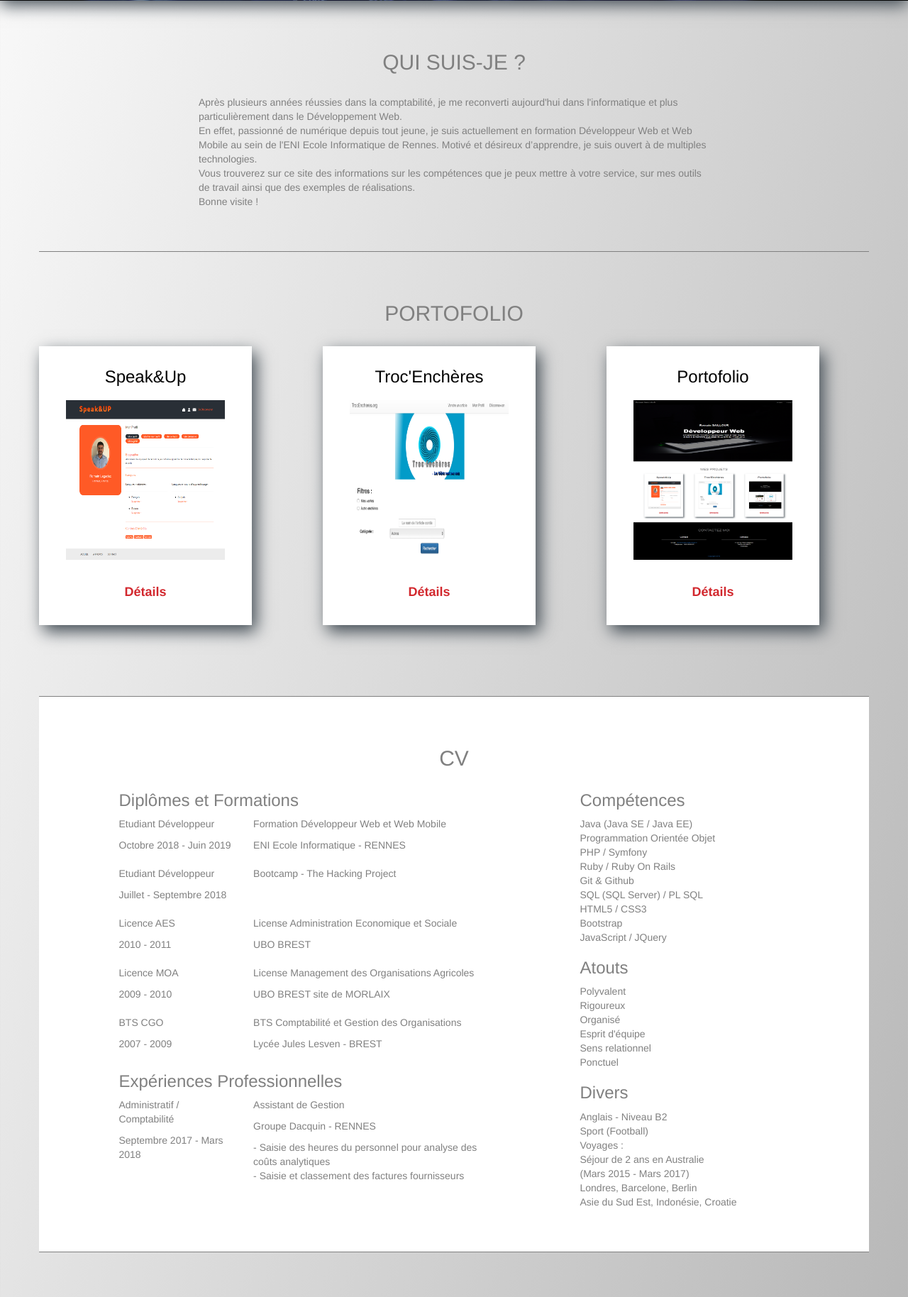
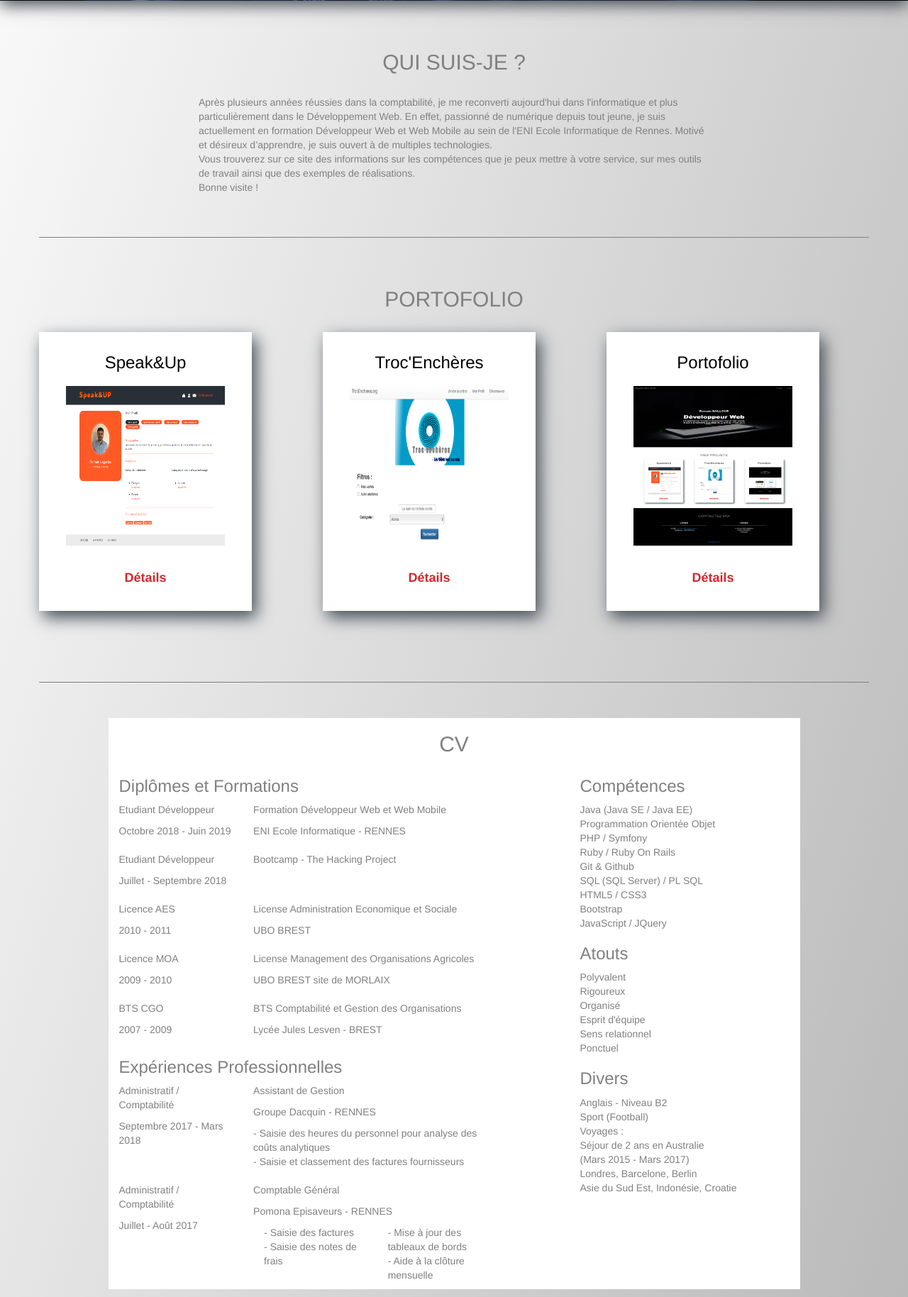
Before and after one commit to RomainSai/portofolio, a PHP site: page /index.html in a window 1280 px wide. Shown: the part 626-2454 px from the top of the page at 71% size. Run offline with PHP 8.4, Linux system fonts and the light colour scheme; some libraries are stand-ins or nearby versions.

Commit message:
je ne sais plus

```diff
--- a/index.html
+++ b/index.html
@@ -66,7 +66,7 @@
                 <!-- Presentation -->
                 <div id="" class="col-md-offset-2 col-md-8 col-md-offset-2 col-xs-12">
                     <div id="" class="col-xl-10  col-lg-12 col-md-12 col-sm-10 col-xs-12 ">
-                      <p>Après plusieurs années réussies dans la comptabilité, je me reconverti aujourd'hui dans l'informatique et plus particulièrement dans le Développement Web. <br>
+                      <p>Après plusieurs années réussies dans la comptabilité, je me reconverti aujourd'hui dans l'informatique et plus particulièrement dans le Développement Web.
                       En effet, passionné de numérique depuis tout jeune, je suis actuellement en formation Développeur Web et Web Mobile au sein de l'ENI Ecole Informatique de Rennes. Motivé et désireux d’apprendre, je suis ouvert à de multiples technologies. <br />
                       Vous trouverez sur ce site des informations sur les compétences que je peux mettre à votre service, sur mes outils de travail ainsi que des exemples de réalisations.<br />
                       Bonne visite !
@@ -206,7 +206,7 @@
   <section id="resume" class="culture-section2 container">
     <div class="container">
       <div class="row">
-        <div class="col-sm-10 col-sm-offset-1">
+        <div class="cvHtml col-sm-10 col-sm-offset-1">
           <h2 class="text-capitalize">CV</h2>
           <div class="row">
             <div class="col-md-7">
@@ -301,6 +301,35 @@
                   </div>
                 </li>
               </ul>
+                <ul>
+                    <li>
+                        <div class="row">
+                            <div class="col-md-4">
+                                <p class="sm-text-center">Administratif / Comptabilité</p>
+                                <p class="sm-text-center">Juillet - Août 2017</p>
+                            </div>
+                            <div class="col-md-8">
+                                <p>Comptable Général</p>
+                                <p>
+                                    Pomona Episaveurs - RENNES
+                                    <div class="col-md-6">
+                                        <ul>
+                                            <li> - Saisie des factures</li>
+                                            <li> - Saisie des notes de frais</li>
+                                        </ul>
+                                    </div>
+                                    <div class="col-md-6">
+                                        <ul>
+                                            <li> - Mise à jour des tableaux de bords</li>
+                                            <li> - Aide à la clôture mensuelle</li>
+                                        </ul>
+                                    </div>
+
+                                </p>
+                            </div>
+                        </div>
+                    </li>
+                </ul>
             </div>
             <div class="col-md-4 col-md-offset-1">
               <h3>Compétences</h3>
@@ -366,13 +395,15 @@
             </div>
         </div>
     </section>
+    <section id="cv" class="culture-section2 container">
         <div class="row sm-text-center">
             <div class="boutton-details">
                 <form method="get" target="_blank" action="cv/RomainSaillourCV.pdf">
-          <button type="submit" >Visualiser CV en PDF</button>
+                    <button type="submit">Visualiser CV en PDF</button>
                 </form>
             </div>
         </div>
+    </section>
 
         <!-- SECTION 3 Contact -->
         <section id="contact" class="culture-section3">
@@ -388,7 +419,8 @@
                                     <dt><h4>Contact</h4></dt>
                                     <hr class="hr">
                                     <dd>Nom : Romain SAILLOUR</dd>
-                <dd>Email :
+                                    <dd>
+                                        Email :
                                         <a href="mailto:romainsaillour@orange.fr">romainsaillour@orange.fr</a>
                                     </dd>
                                     <dd>Téléphone : 0651630570</dd>
--- a/style.css
+++ b/style.css
@@ -287,7 +287,7 @@ img#bg {
 
 }
 
-#resume{
+.cvHtml{
   background: #fff;
 }
 
@@ -439,7 +439,7 @@ a#cRetour.cVisible{
     background-size: auto;
     color: #fff;
   	text-align: center;
-    padding: 20 0px 0px;
+    padding: 0px 0px;
     box-shadow: 0px 6px 22px rgba(65,75,83,1);
   }
 
```
Lines whose indentation alone changed are shown as unchanged.
